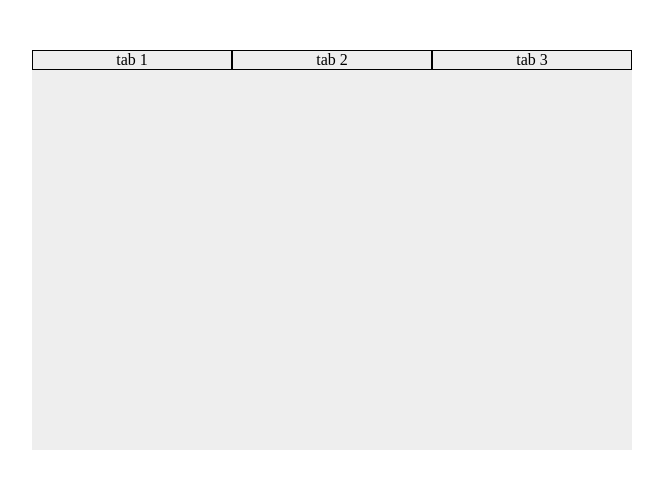
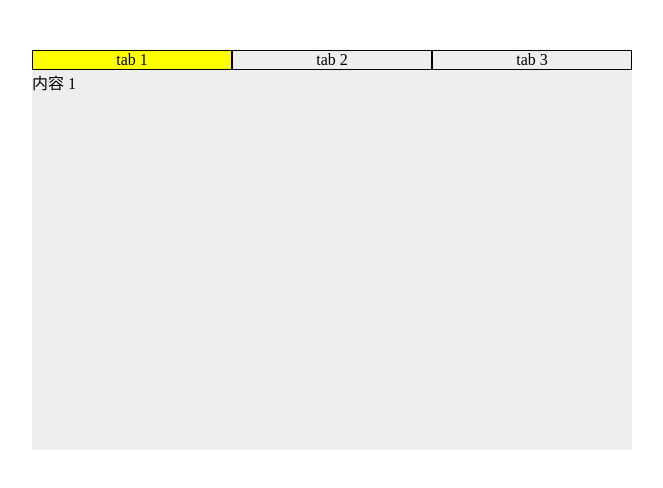
Before and after one commit to Younger-Peng/wheels, a website: page tabs/tabs.html in a window 1280 px wide. Shown: the whole page, without its empty margins (308-971 px from the left). Drawn offline with Linux system fonts and the light colour scheme.

Commit message:
index.js

```diff
--- a/lib/tabs/index.js
+++ b/lib/tabs/index.js
@@ -0,0 +1,33 @@
+class Tabs {
+  constructor(options){
+    let defaultOptions = {
+      element: '',
+      navSelector: '[data-role="tabs-nav"]',
+      panesSelector: '[data-role="tabs-panes"]',
+      activeClassName: 'active'
+    }
+    this.options = Object.assign({}, defaultOptions, options)
+    this.checkOptions().bindEvents().setDefaultTab()
+  }
+  checkOptions(){
+    if(!this.options.element){
+      throw new Error('element is required')
+    }
+    return this
+  }
+  bindEvents(){
+    dom.on(this.options.element, 'click', `${this.options.navSelector}>li`, (e, el) => {
+      let index = dom.index(el)
+      let children = this.options.element.querySelector(this.options.panesSelector).children
+      dom.uniqueClass(el, this.options.activeClassName)
+      dom.uniqueClass(children[index], this.options.activeClassName)
+    })
+    return this
+  }
+  setDefaultTab(){
+    this.options.element.querySelector(`${this.options.navSelector}>li:first-child`).click()
+    return this
+  }
+
+
+}
--- a/tabs/tabs.html
+++ b/tabs/tabs.html
@@ -52,9 +52,9 @@
   <script src="../lib/dom/index.js"></script>
   <script src="../lib/tabs/index.js"></script>
   <script>
-    // new Tabs({
-    //   element: tabs
-    // })
+    new Tabs({
+      element: tabs
+    })
   </script>
 </body>
 </html>
```
